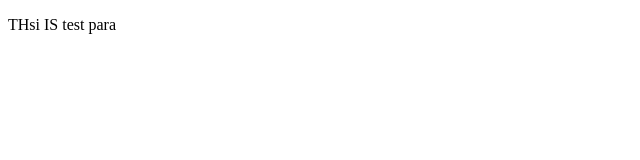
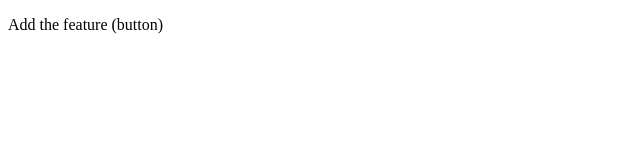
Before and after one commit to Yogesh-aher-45/project2, a plain HTML site: page index.html in a window 1280 px wide. Shown: the full height of the page, 0-640 px from the left. Drawn offline with Linux system fonts and the light colour scheme.

```diff
--- a/index.html
+++ b/index.html
@@ -6,6 +6,6 @@
     <title>Document</title>
 </head>
 <body>
-    <p>THsi IS test para</p>
+    <p>Add the feature (button)</p>
 </body>
 </html>
```
